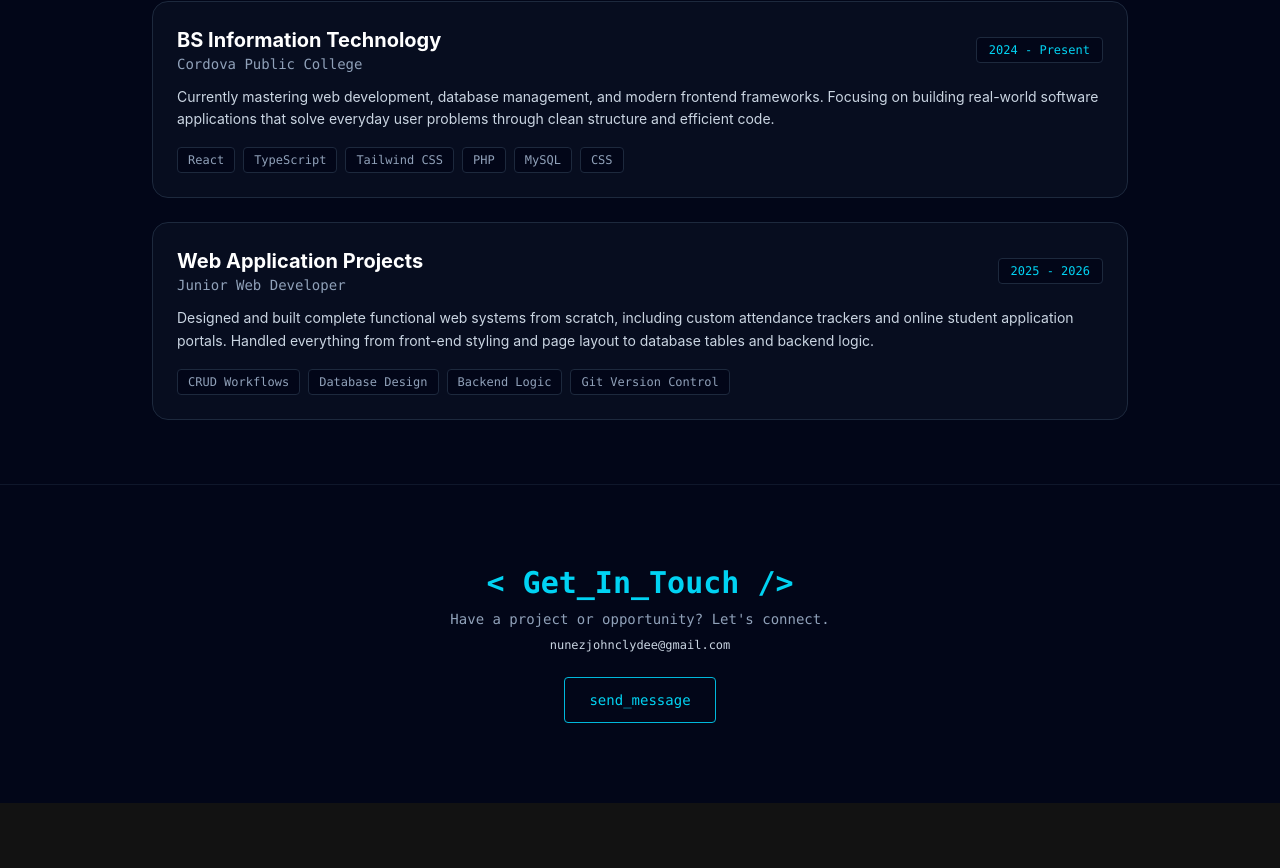
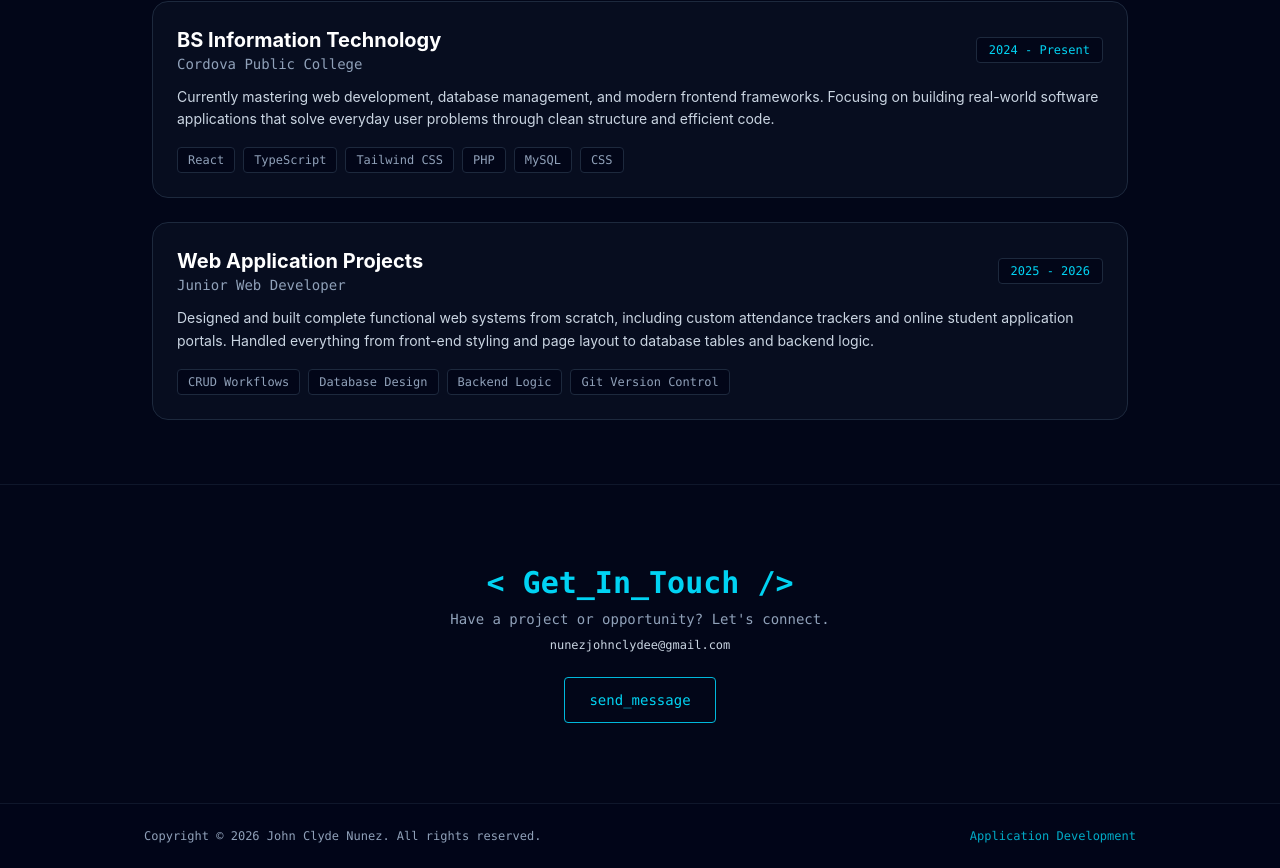
Before and after one commit to noobcoders19/APPSDEV-PORTFOLIO, a React (Vite) app: page / in a window 1280 px wide. Shown: the part 1983-2851 px from the top of the page. Before the commit the page ends 2786 px from the top, so only its background shows below. Built offline with nearby package versions, Linux system fonts and the light colour scheme.

Commit message:
added education and skills sections

```diff
--- a/src/pages/guest/home/index.tsx
+++ b/src/pages/guest/home/index.tsx
@@ -22,7 +22,7 @@ export default function HomePage(): React.JSX.Element {
   };
 
   return (
-    <div className="min-h-screen bg-slate-950 text-slate-100">
+    <div className="min-h-screen bg-slate-950 text-slate-100 flex flex-col justify-between">
       <Header />
       <main>
         <HomepageBannerSection />
@@ -57,6 +57,18 @@ export default function HomePage(): React.JSX.Element {
           </a>
         </section>
       </main>
+
+      {/* --- FOOTER SECTION --- */}
+      <footer className="py-6 border-t border-slate-900 bg-slate-950/80 text-xs font-mono text-slate-400">
+        <div className="max-w-5xl mx-auto px-4 flex flex-col sm:flex-row justify-between items-center gap-2">
+          <p>
+            Copyright &copy; 2026 John Clyde Nunez. All rights reserved.
+          </p>
+          <p className="text-cyan-400/80">
+            Application Development
+          </p>
+        </div>
+      </footer>
     </div>
   );
 }
```
